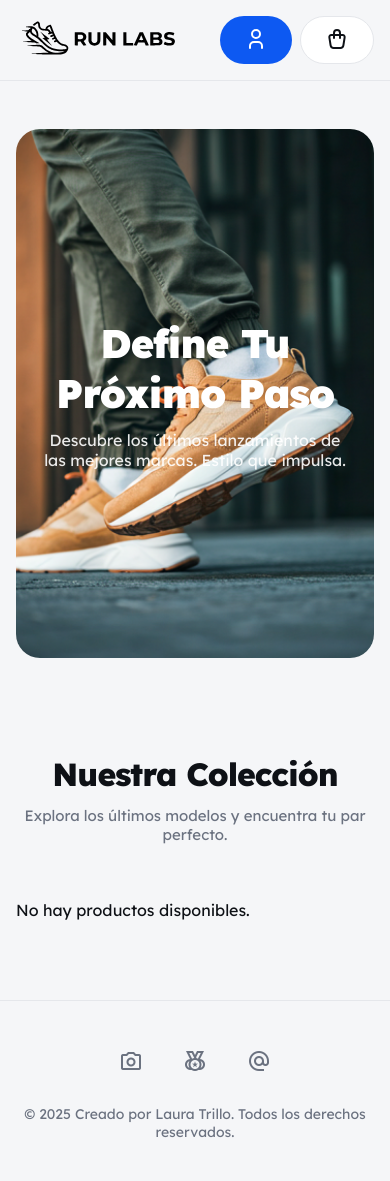
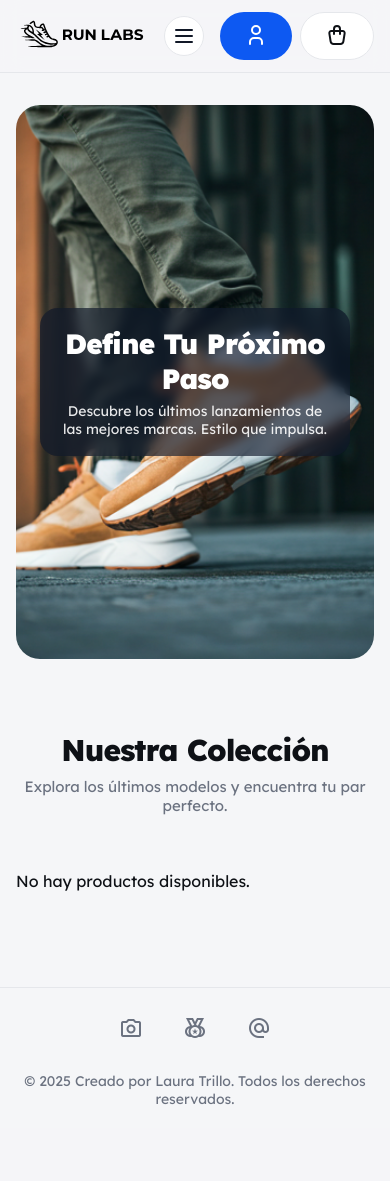
Before and after one commit to Laura-tb/shoe_store, a PHP site: page /trabajo_enfoque/ in a window 390 px wide. After the commit the page ends 1105 px from the top, so only its background shows below. Run offline with PHP 8.4, Linux system fonts and the light colour scheme; data that the repository does not hold is empty.

Commit message:
Diseño responsive implementado

```diff
--- a/app/views/ProductView.php
+++ b/app/views/ProductView.php
@@ -68,6 +68,7 @@ include('layout/head.php');
         include('layout/footer.php');
         ?>
     </div>
+    <script src="js/app.js"></script>
 </body>
 
 </html>
--- a/app/views/UserView.php
+++ b/app/views/UserView.php
@@ -73,6 +73,7 @@ include('layout/head.php');
         include('layout/footer.php');
         ?>
     </div>
+    <script src="js/app.js"></script>
 </body>
 
 </html>
--- a/app/views/layout/navigation.php
+++ b/app/views/layout/navigation.php
@@ -8,16 +8,28 @@ $role = $_SESSION['role'] ?? null;
     <div class="container">
         <div class="header-bar">
             <div class="brand">
-                <a href="index.php">
+                <a href="index.php" class="brand-link">
                     <div class="brand-icon" aria-hidden="true">
                         <!--IMAGEN DEL LOGO-->
-                        <img src="img/logo.svg">
+                        <img src="img/logo.svg" alt="RunLabs">
                     </div>
                 </a>
             </div>
 
+            <!-- Botón burger (mobile) -->
+            <button class="nav-toggle" aria-label="Abrir menú" aria-expanded="false">
+                <span class="nav-toggle-line"></span>
+                <span class="nav-toggle-line"></span>
+                <span class="nav-toggle-line"></span>
+            </button>
+
             <nav class="main-nav" aria-label="Principal">
-
+                <ul class="nav-list">
+                    <li><a href="#">Mujer</a></li>
+                    <li><a href="#">Hombre</a></li>
+                    <li><a href="#">Niños</a></li>
+                    <li><a href="#">Contacto</a></li>
+                </ul>
             </nav>
 
             <div class="header-actions">
--- a/public/admin.php
+++ b/public/admin.php
@@ -68,6 +68,7 @@ include('../app/views/layout/head.php');
         include('../app/views/layout/footer.php');
         ?>
     </div>
+    <script src="js/app.js"></script>
 </body>
 
 </html>
--- a/public/css/styles.css
+++ b/public/css/styles.css
@@ -8,7 +8,7 @@
     --shadow: 0 8px 20px rgba(0, 0, 0, .08);
     --radius: 16px;
     --radius-lg: 24px;
-
+    --container: 1300px;
 }
 
 
@@ -40,23 +40,26 @@ h1 {
 /* Header */
 .site-header {
     position: sticky;
+    top: 0;
+    z-index: 20;
+    background: rgba(245, 246, 248, 0.9);
+    backdrop-filter: blur(10px);
     border-bottom: 1px solid #e5e7eb;
 }
 
 .header-bar {
     display: flex;
-    padding: 16px 0;
+    align-items: center;
+    justify-content: space-between;
+    gap: 12px;
+    padding: 12px 0;
 }
 
-.brand {
-    display: flex;
-    align-items: center;
-    gap: 12px;
-}
+
 
 .brand-icon img {
 
-    height: 40px
+    height: 32px
 }
 
 .brand-name {
@@ -69,19 +72,72 @@ h1 {
 
 /* Navegación */
 .main-nav {
-    gap: 32px;
+    position: absolute;
+    top: 60px;
+    left: 0;
+    right: 0;
+    background: var(--card);
+    border-bottom: 1px solid #e5e7eb;
+    box-shadow: 0 12px 25px rgba(15, 23, 42, 0.12);
+    display: none;
+    opacity: 0;
+    transform: translateY(-10px);
+    transition: opacity .2s ease, transform .2s ease;
+}
+
+.main-nav.open {
+    display: block;
+    opacity: 1;
+    transform: translateY(0);
+}
+
+.nav-list {
+    list-style: none;
+    margin: 0;
+    padding: 10px 16px 14px;
+    display: flex;
+    flex-direction: column;
+    gap: 8px;
+}
+
+.nav-list a {
+    display: block;
+    padding: 8px 4px;
+    text-decoration: none;
+    font-size: 15px;
+    font-weight: 600;
+    color: var(--ink);
+    border-radius: 10px;
+}
+
+.nav-list a:hover {
+    background: #eef2ff;
+    color: var(--primary);
+}
+
+/* Botón burger */
+.nav-toggle {
+    display: inline-flex;
+    width: 40px;
+    height: 40px;
+    border-radius: 999px;
+    border: 1px solid #e5e7eb;
+    background: #ffffff;
     align-items: center;
     justify-content: center;
-    flex: 1;
+    flex-direction: column;
+    gap: 4px;
+    cursor: pointer;
+    padding: 0;
 }
 
+.nav-toggle-line {
+    width: 18px;
+    height: 2px;
+    border-radius: 999px;
+    background: #111827;
+}
 
-
-@media (min-width:768px) {
-    .main-nav {
-        display: flex
-    }
-}
 
 /* Botones */
 .btn {
@@ -136,83 +192,47 @@ h1 {
 
 /* Hero */
 .hero {
-    padding: 48px 0
-}
-
-@media (min-width:768px) {
-    .hero {
-        padding: 72px 0
-    }
+    padding: 32px 0
 }
 
 .hero-card {
     position: relative;
-    min-height: 57vh;
+    min-height: 60vh;
     display: flex;
     flex-direction: column;
     align-items: center;
     justify-content: center;
     text-align: center;
-    gap: 24px;
     border-radius: var(--radius-lg);
     padding: 24px;
     overflow: hidden;
     background:
         url('../img/shoes_index.png') center/cover no-repeat,
-        linear-gradient(0deg, rgba(0, 0, 0, .5), rgba(0, 0, 0, .2));
-}
-
-@media (min-width:768px) {
-    .hero-card {
-        min-height: 57vh
-    }
+        linear-gradient(120deg, rgba(0, 0, 0, .70), rgba(0, 0, 0, .25));
 }
 
 .hero-text {
-    display: flex;
-    flex-direction: column;
-    gap: 12px
+    background: rgba(15, 23, 42, 0.65);
+    padding: 18px 20px;
+    border-radius: 18px;
+    backdrop-filter: blur(6px);
 }
+
 
 .hero-title {
     margin: 0;
     color: #fff;
     font-weight: 900;
+    font-size: 28px;
     letter-spacing: -.03em;
-    font-size: 40px;
 }
 
-@media (min-width:640px) {
-    .hero-title {
-        font-size: 56px
-    }
-}
 
-@media (min-width:1024px) {
-    .hero-title {
-        font-size: 72px
-    }
-}
 
 .hero-subtitle {
-    margin: 0 auto;
-    max-width: 720px;
+    margin: 6px auto 0;
+    font-size: 14px;
     color: rgba(255, 255, 255, .9);
-    font-size: 16px;
-}
-
-@media (min-width:640px) {
-    .hero-subtitle {
-        font-size: 18px
-    }
-}
-
-.hero-cta {
-    display: flex;
-    flex-wrap: wrap;
-    gap: 16px;
-    justify-content: center;
-    margin-top: 8px;
 }
 
 /* Footer */
@@ -227,7 +247,7 @@ h1 {
     flex-direction: column;
     align-items: center;
     gap: 24px;
-    padding: 40px 0;
+    padding: 20px 0;
     text-align: center;
 }
 
@@ -638,51 +657,23 @@ body.admin {
 }
 
 /* columna acciones */
-.user-table td:last-child {
-    white-space: nowrap;
-    text-align: left;
+.user-table td:last-child a {
+    font-size: 12px;
 }
 
-.user-table td:last-child a {
-    font-size: 13px;
-    text-decoration: none;
-    font-weight: 600;
-}
-
-.user-table td:last-child a:first-child {
-    color: var(--primary); /* Editar */
-    margin-right: 23%;
-}
-
+/*Eliminar usuario*/
 .user-table td:last-child a:last-child {
-    color: #ef4444; /* Eliminar */
+    color: #ef4444;
 }
 
 .user-table td:last-child a:hover {
     text-decoration: underline;
 }
 
-/* responsive */
-@media (max-width: 768px) {
-    .admin_users .hero,
-    .admin_products .hero {
-        padding: 24px 20px 28px;
-    }
-
-    .user-table {
-        font-size: 13px;
-    }
-
-    .user-table th,
-    .user-table td {
-        padding: 8px 10px;
-    }
-}
-
 /* -------- PÁGINA CATÁLOGO DE PRODUCTOS- index.php -------- */
 
 .products-section {
-    padding: 48px 0 64px;
+    padding: 40px 0 80px;
 }
 
 .products-header {
@@ -692,15 +683,15 @@ body.admin {
 
 .products-title {
     margin: 0;
-    font-size: 32px;
+    font-size: 30px;
     font-weight: 800;
     letter-spacing: -0.03em;
 }
 
 
 .products-subtitle {
-    margin: 12px auto 0;
-    max-width: 480px;
+    margin: 8px auto 0;
+    max-width: 520px;
     color: var(--muted);
     font-size: 15px;
 }
@@ -708,8 +699,8 @@ body.admin {
 
 .products-grid {
     display: grid;
-    grid-template-columns: repeat(auto-fit, minmax(400px, 1fr));
-    gap: 40px;
+    grid-template-columns: 1fr;
+    gap: 20px;
 }
 
 /* Tarjeta producto */
--- a/public/index.php
+++ b/public/index.php
@@ -125,6 +125,7 @@ include('../app/views/layout/head.php');
         ?>
     </div>
 
+    <script src="js/app.js"></script>
 </body>
 
 </html>
```
Also changed, not shown: other parts of public/css/styles.css (+218 -71 lines), public/js/app.js.
